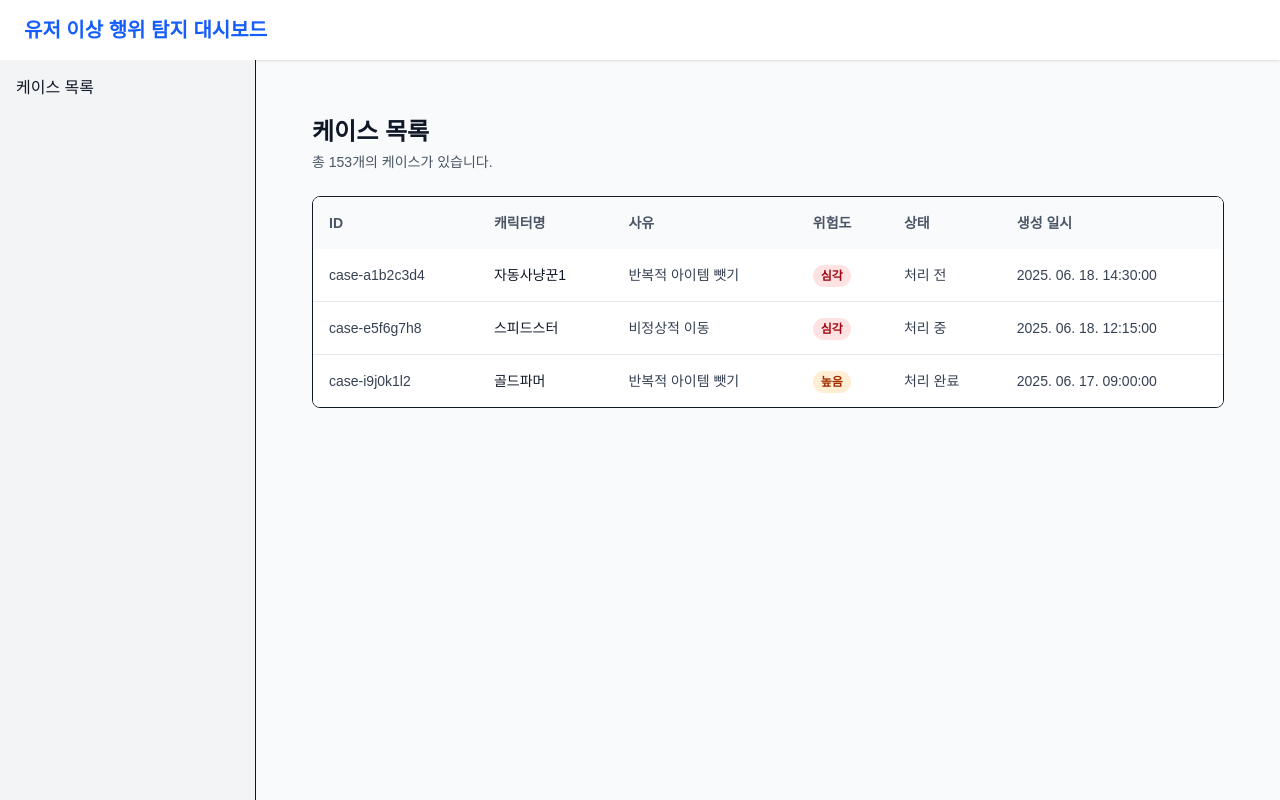
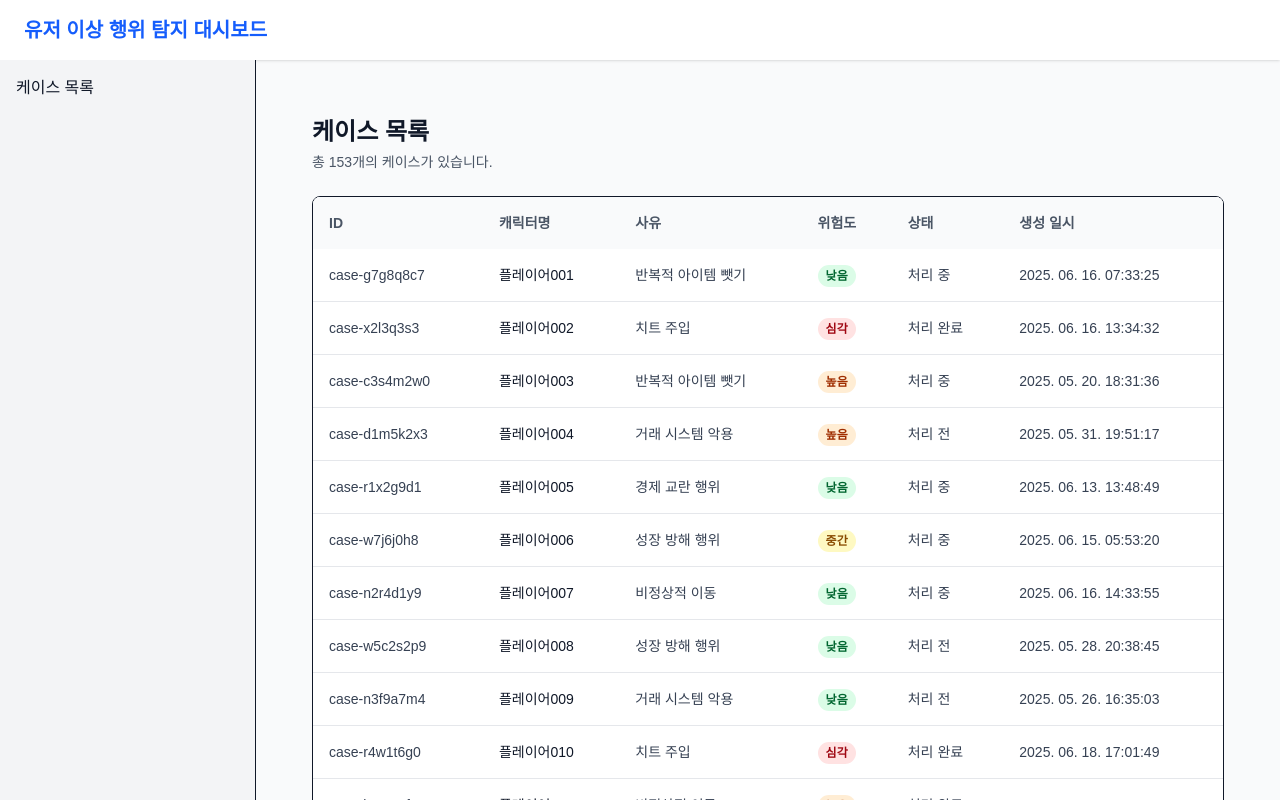
Before and after one commit to sennydayk/artale-fe-test, a Next.js app in the folder artale-fe-test/: page /cases in a window 1280 px wide. Shown: the top 800 px of the page. Built offline with nearby package versions, Linux system fonts and the light colour scheme.

Commit message:
✨ 케이스 목록 mock data 생성, 케이스 목록 조회 API 연결

```diff
--- /dev/null
+++ b/artale-fe-test/lib/mock-data/cases.ts
@@ -0,0 +1,77 @@
+import {
+  Case,
+  CaseStatus,
+  RiskLevel,
+  CaseApiResponse,
+} from "@/app/cases/types";
+
+const REASONS = [
+  "REPETITIVE_LOOTING",
+  "IMPOSSIBLE_MOVEMENT",
+  "CHEAT_INJECTION",
+  "PROGRESS_BLOCKING",
+  "ECONOMY_DISRUPTION",
+  "TRADE_EXPLOITATION",
+];
+
+const RISK_LEVELS: RiskLevel[] = ["CRITICAL", "HIGH", "MEDIUM", "LOW"];
+const STATUSES: CaseStatus[] = ["OPEN", "UNDER_REVIEW", "CLOSED"];
+
+// 랜덤 ID 생성 문자열 배열
+const ALPHABETS = "abcdefghijklmnopqrstuvwxyz".split("");
+const NUMBERS = "0123456789".split("");
+
+// 각 배열에서 랜덤 요소를 뽑는 함수
+const getRandomElement = <T>(arr: T[]): T =>
+  arr[Math.floor(Math.random() * arr.length)];
+
+// 단일 목데이터 생성 함수
+const generateMockCase = (index: number): Case => {
+  // 랜덤 ID 생성 (문자, 숫자 번갈아 8자리)
+  const generateRandomIdPart = () => {
+    let result = "";
+    for (let i = 0; i < 4; i++) {
+      result += getRandomElement(ALPHABETS);
+      result += getRandomElement(NUMBERS);
+    }
+    return result;
+  };
+  const id = `case-${generateRandomIdPart()}`;
+  // 캐릭터 이름 지정
+  const characterName = `플레이어${String(index + 1).padStart(3, "0")}`;
+
+  const now = new Date();
+  // 최근 30일 중 랜덤하게 설정
+  const randomPastDate = new Date(
+    now.getTime() - Math.random() * 30 * 24 * 60 * 60 * 1000
+  );
+
+  // 객체로 리턴
+  return {
+    id,
+    characterName,
+    reason: getRandomElement(REASONS),
+    riskLevel: getRandomElement(RISK_LEVELS),
+    status: getRandomElement(STATUSES),
+    createdAt: randomPastDate.toISOString(),
+  };
+};
+
+// mock 데이터 배열 생성 (153개)
+// 개발 서버가 재시작되거나 코드 수정 시에만 mock 데이터가 새로 생성됨
+const mockCases: Case[] = Array.from({ length: 153 }, (_, i) =>
+  generateMockCase(i)
+);
+
+// API 응답 형태로 데이터 제공
+export const getMockCases = (): CaseApiResponse => {
+  return {
+    data: mockCases,
+    pagination: {
+      page: 1,
+      pageSize: 20,
+      totalCount: 153,
+      totalPages: 8,
+    },
+  };
+};
--- /dev/null
+++ b/artale-fe-test/src/app/api/cases/route.ts
@@ -0,0 +1,7 @@
+import { getMockCases } from "../../../../lib/mock-data/cases";
+import { NextResponse } from "next/server";
+
+export async function GET() {
+  const mockCases = getMockCases();
+  return NextResponse.json(mockCases);
+}
--- a/artale-fe-test/src/app/cases/components/CaseTable.tsx
+++ b/artale-fe-test/src/app/cases/components/CaseTable.tsx
@@ -7,6 +7,10 @@ interface CaseTableProps {
 const reasonMap: { [key: string]: string } = {
   REPETITIVE_LOOTING: "반복적 아이템 뺏기",
   IMPOSSIBLE_MOVEMENT: "비정상적 이동",
+  CHEAT_INJECTION: "치트 주입",
+  PROGRESS_BLOCKING: "성장 방해 행위",
+  ECONOMY_DISRUPTION: "경제 교란 행위",
+  TRADE_EXPLOITATION: "거래 시스템 악용",
 };
 
 const riskLevelMap: {
--- a/artale-fe-test/src/app/cases/page.tsx
+++ b/artale-fe-test/src/app/cases/page.tsx
@@ -1,43 +1,55 @@
+"use client";
+
 import CaseTable from "./components/CaseTable";
 import { CaseApiResponse } from "./types";
+import { useEffect, useState } from "react";
 
-async function getCases(): Promise<CaseApiResponse> {
-  // API를 호출 로직 필요
+export default function CaseListPage() {
+  const [data, setData] = useState<CaseApiResponse | null>(null);
+  const [isLoading, setIsLoading] = useState(true);
+  const [error, setError] = useState<Error | null>(null);
 
-  // mock 데이터
-  return {
-    data: [
-      {
-        id: "case-a1b2c3d4",
-        characterName: "자동사냥꾼1",
-        reason: "REPETITIVE_LOOTING",
-        riskLevel: "CRITICAL",
-        status: "OPEN",
-        createdAt: "2025-06-18T14:30:00Z",
-      },
-      {
-        id: "case-e5f6g7h8",
-        characterName: "스피드스터",
-        reason: "IMPOSSIBLE_MOVEMENT",
-        riskLevel: "CRITICAL",
-        status: "UNDER_REVIEW",
-        createdAt: "2025-06-18T12:15:00Z",
-      },
-      {
-        id: "case-i9j0k1l2",
-        characterName: "골드파머",
-        reason: "REPETITIVE_LOOTING",
-        riskLevel: "HIGH",
-        status: "CLOSED",
-        createdAt: "2025-06-17T09:00:00Z",
-      },
-    ],
-    pagination: { page: 1, pageSize: 20, totalCount: 153, totalPages: 8 },
-  };
-}
+  // 케이스 목록 데이터 불러오기
+  useEffect(() => {
+    const fetchData = async () => {
+      try {
+        const res = await fetch("/api/cases");
+        if (!res.ok) {
+          throw new Error("데이터를 불러오는데 실패했습니다.");
+        }
+        const result: CaseApiResponse = await res.json();
+        setData(result);
+      } catch (e) {
+        setError(e as Error);
+      } finally {
+        setIsLoading(false);
+      }
+    };
 
-export default async function CaseListPage() {
-  const { data: cases, pagination } = await getCases();
+    fetchData();
+  }, []);
+
+  if (isLoading) {
+    return (
+      <main className="container mx-auto p-4 sm:p-6 lg:p-8 text-center">
+        <p>데이터를 불러오는 중입니다...</p>
+      </main>
+    );
+  }
+
+  if (error) {
+    return (
+      <main className="container mx-auto p-4 sm:p-6 lg:p-8 text-center text-red-600">
+        <p>에러 발생: {error.message}</p>
+      </main>
+    );
+  }
+
+  if (!data) {
+    return null;
+  }
+
+  const { data: cases, pagination } = data;
 
   return (
     <main className="container mx-auto p-4 sm:p-6 lg:p-8">
```
